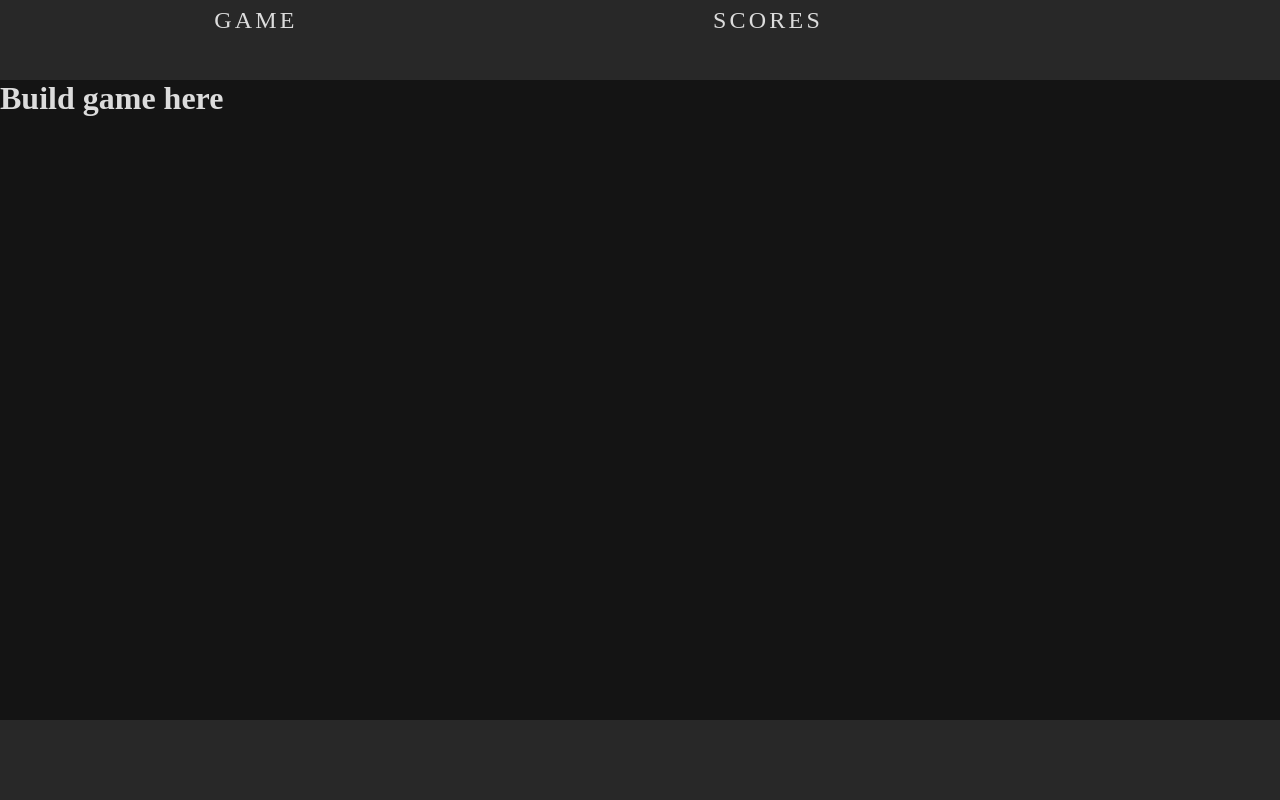
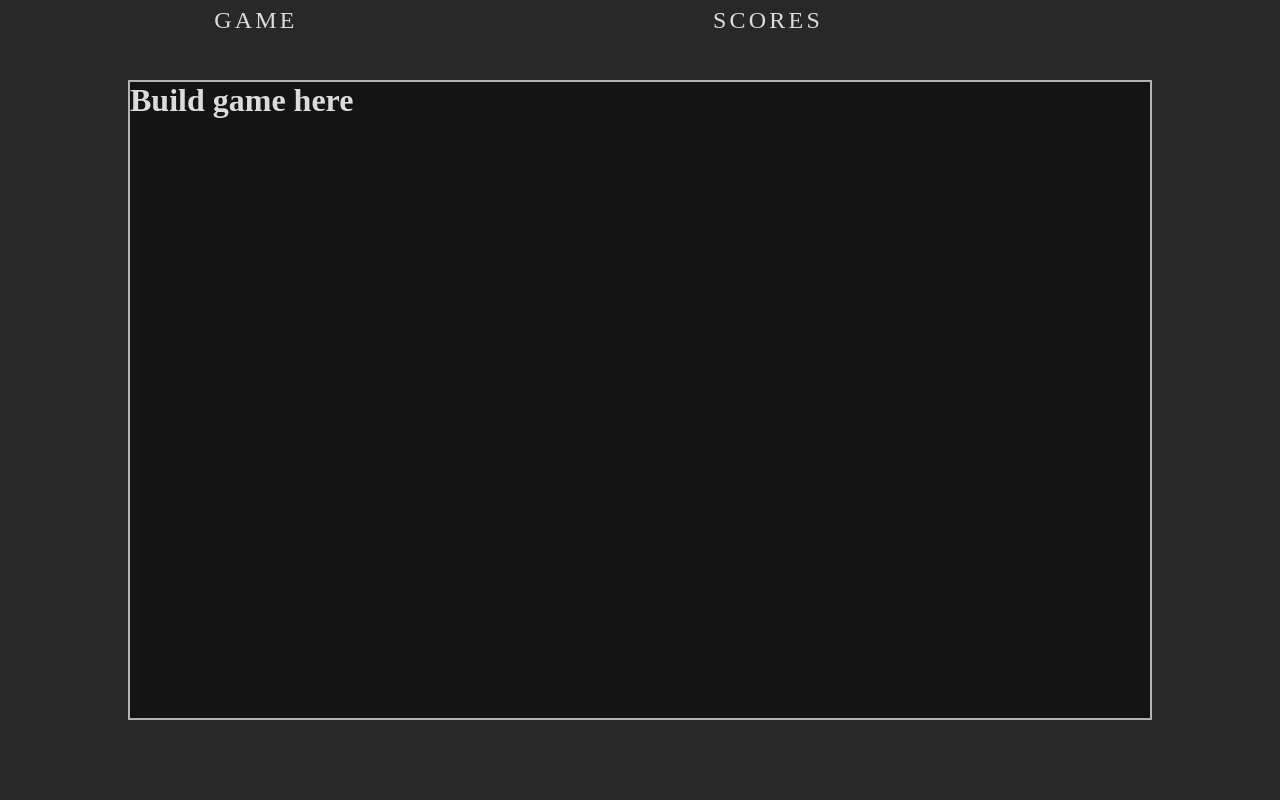
Before and after one commit to rdrlaguna/Snake, a Flask app: page / in a window 1280 px wide. Run offline with Flask 3, Linux system fonts and the light colour scheme.

Commit message:
Add frame for game

```diff
--- a/static/styles.css
+++ b/static/styles.css
@@ -14,7 +14,9 @@
     --font-hover: rgb(180,180,180);
 }
 
-/* .......... Standarize styles .......... */
+
+/* --------------------  S T A N D A R I Z E ----------------------- */
+
 *, ::before, ::after {
     margin: 0;
     padding: 0;
@@ -22,6 +24,8 @@
 }
 
 body {
+    width: 100%;
+    height: 100vh;
     font-size: 16px;
 
     background-color: var(--body-background);
@@ -33,6 +37,7 @@ a, a:hover {
     color: var(--font-color);
 }
 
+
 /* ..... F L E X    C L A S S E S ..... */
 /* Display flex */
 .flex {
@@ -43,8 +48,6 @@ a, a:hover {
     justify-content: center;
     align-items: center;
 }
-
-
 
 
 /* --------------------  H E A D E R    T A G S -------------------- */
@@ -84,5 +87,12 @@ nav {
 
 main {
     height: 80vh;
+}
+
+.frame {
+    width: 80%;
+    height: 100%;
+
     background-color: var(--main-background);
+    border: 2px solid var(--font-hover)
 }
--- a/templates/layout.html
+++ b/templates/layout.html
@@ -16,9 +16,11 @@
                 </ul>
             </nav>
         </header>
-        <main>
-            {% block main %}
-            {% endblock %}
+        <main class="flex f-cntr">
+            <div class="frame">
+                {% block main %}
+                {% endblock %}
+            </div>
         </main>
         <footer>
 
```
